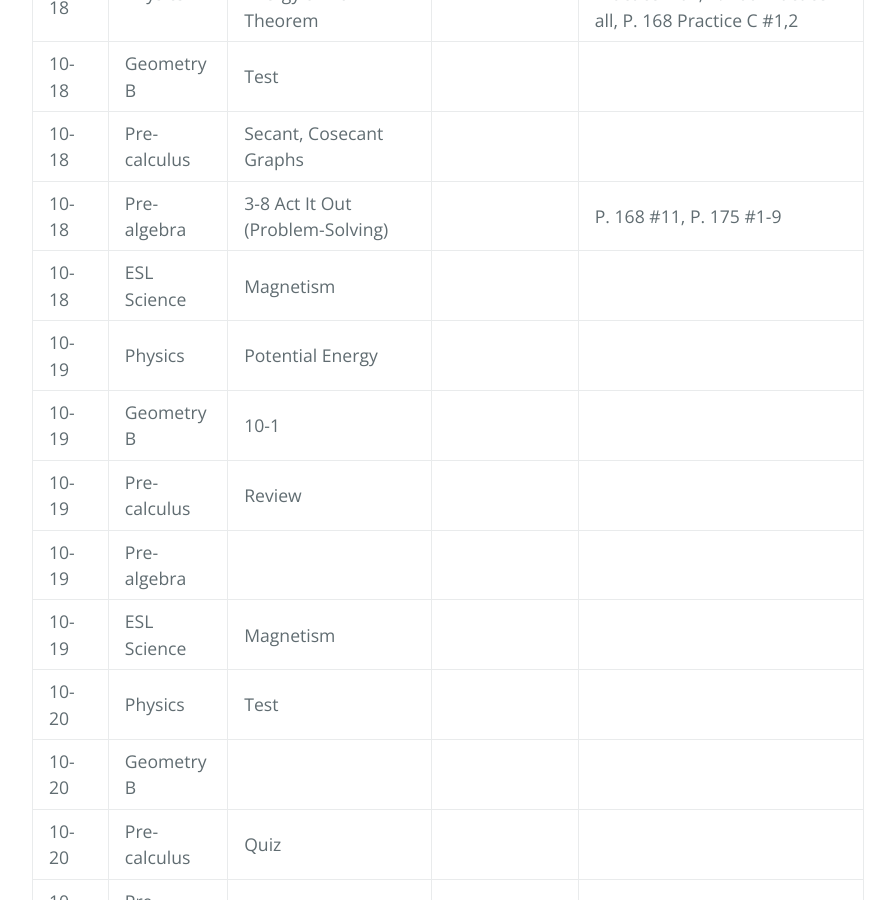
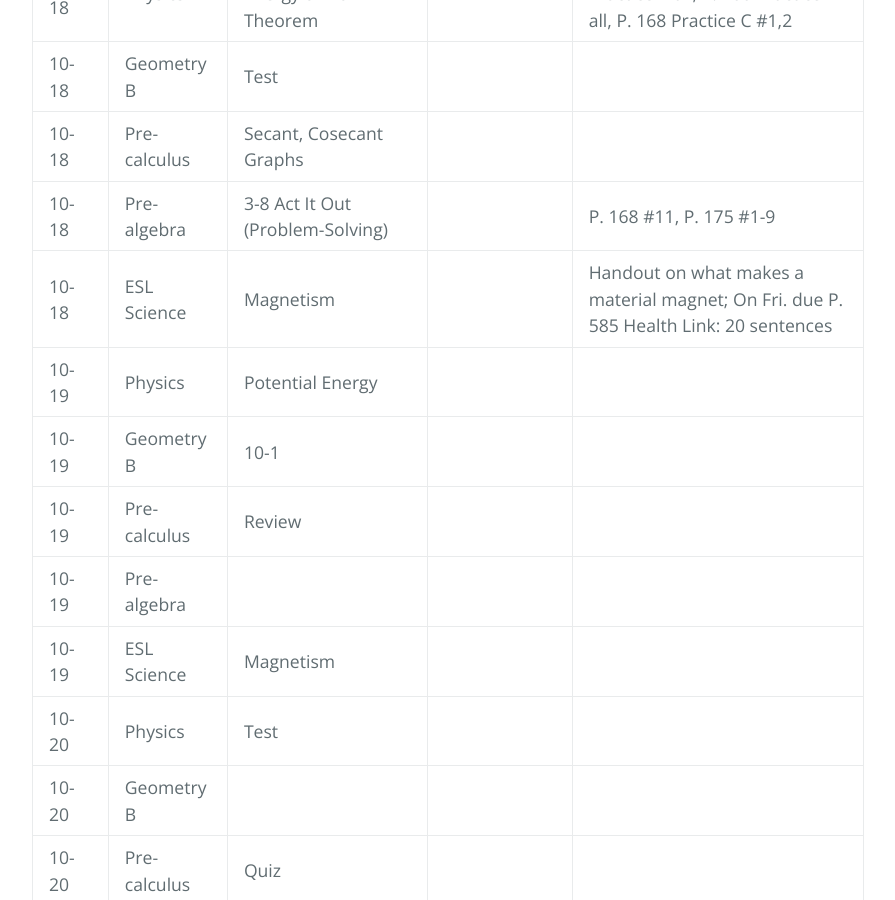
Before and after one commit to gpayoo/gpayoo, a Jekyll site: the page built from index.md, in a window 1280 px wide and 900 px high, scrolled down 693 px. Shown: the whole window, without its empty margins (192-1087 px from the left). Built offline with Jekyll 4.4.1, drawn with Linux system fonts in a browser that asks for light colours; our own code applies the rules of GitHub Pages for plain Markdown files.

Commit message:
Update index.md

```diff
--- a/index.md
+++ b/index.md
@@ -14,7 +14,7 @@ layout: default
 | 10-18 | Geometry B | Test   | |   |
 | 10-18 | Pre-calculus | Secant, Cosecant Graphs | |
 | 10-18 | Pre-algebra | 3-8 Act It Out (Problem-Solving)  | | P. 168 #11, P. 175 #1-9
-| 10-18 | ESL Science | Magnetism|  |
+| 10-18 | ESL Science | Magnetism |  | Handout on what makes a material magnet; On Fri. due P. 585 Health Link: 20 sentences
 | 10-19 | Physics | Potential Energy | |
 | 10-19 | Geometry B | 10-1  | |   |
 | 10-19 | Pre-calculus | Review  | |
```
